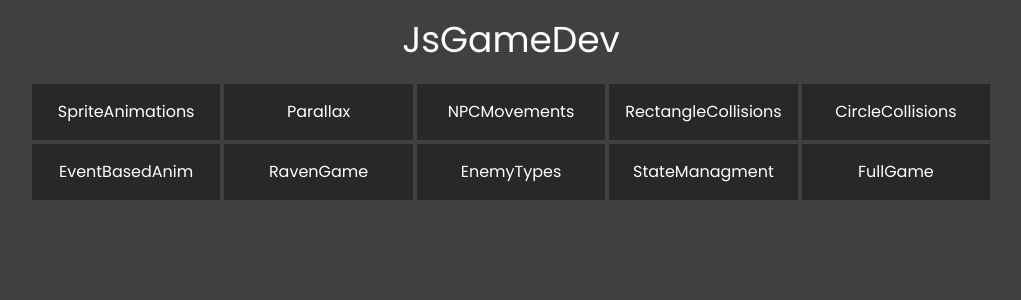
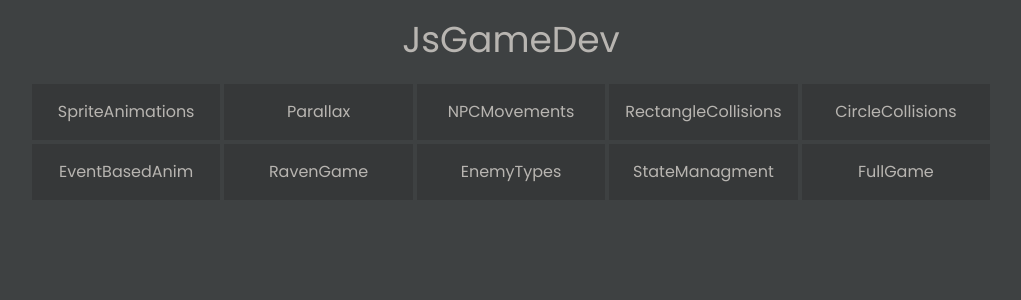
Before and after one commit to visotoniki9-zz/js-game-dev, a React (Vite) app: page / in a window 1280 px wide. Shown: the top 300 px of the page, without its empty margins (129-1150 px from the left). Built offline with nearby package versions, Linux system fonts and the light colour scheme.

Commit message:
Gray paint job

```diff
--- a/src/App.jsx
+++ b/src/App.jsx
@@ -14,7 +14,7 @@ function App() {
     'FullGame',
   ];
   return (
-    <div className=" text-white p-5 text-center flex items-center flex-col">
+    <div className=" text-[#B8B5B1] p-5 text-center flex items-center flex-col">
       <header className="max-w-screen-2xl">
         <h1 className="text-4xl px-2 mb-6">
           JsGameDev
@@ -23,7 +23,7 @@ function App() {
 
           {links.map((link) => (
             <Link
-              className="bg-[#282828] p-4 hover:bg-black"
+              className="bg-[#363839] p-4 hover:bg-[202020]"
               to={`/${link}`}
             >
               {link}
--- a/src/index.css
+++ b/src/index.css
@@ -3,10 +3,11 @@
 @tailwind utilities;
 
 body {
-  background-color: #404040;
+  background-color: #3e4142;
   font-family: "Poppins", sans-serif;
 }
 
 canvas {
-  background-color: #505050;
+  background-color: #46494b;
+  border-color: #424547;
 }
```
